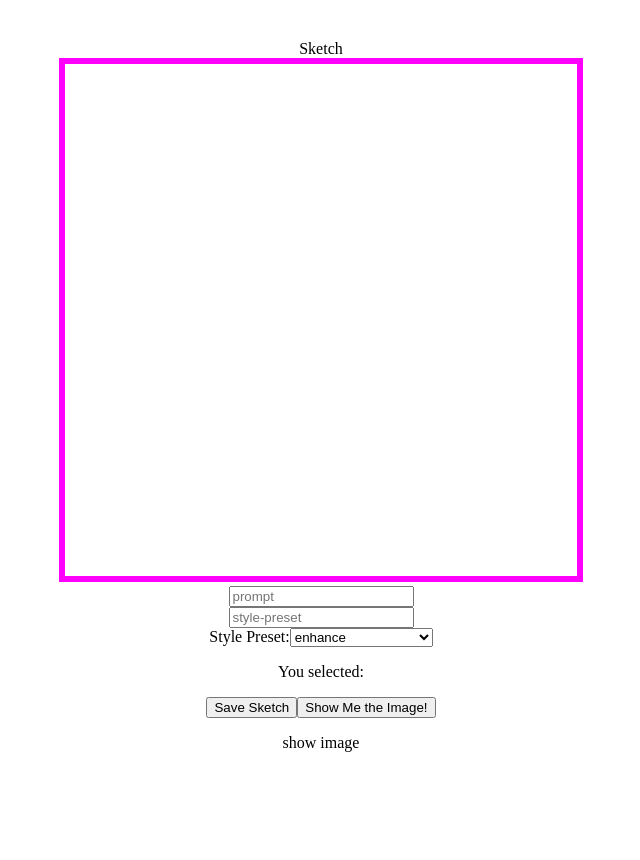
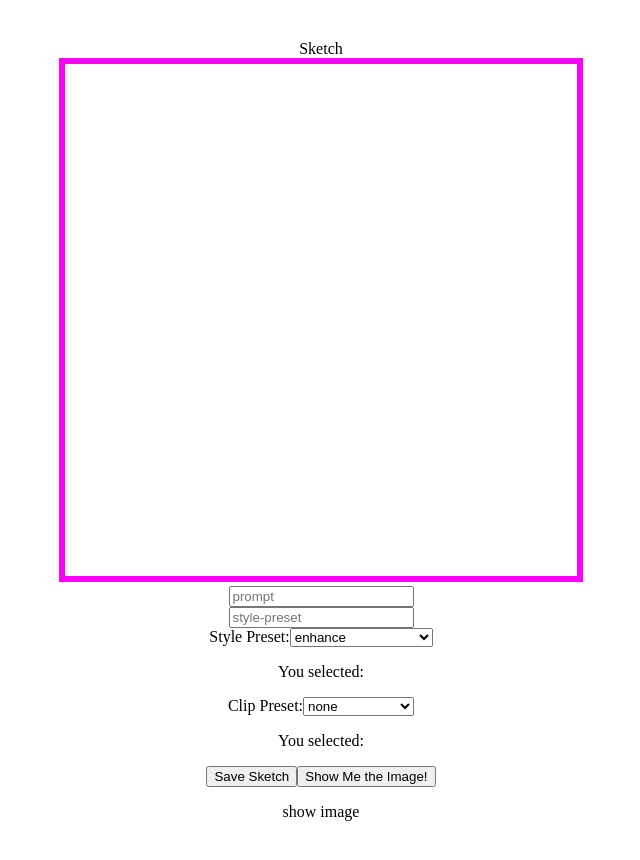
Before and after one commit to kriegercisneros/p-5-p, a React (Vite) app in the folder client/phase-5-project/: page /sketch in a window 1280 px wide. Shown: the top 860 px of the page, without its empty margins (319-959 px from the left). Before the commit the page ends 808 px from the top, so only its background shows below. Built offline with nearby package versions, Linux system fonts and the light colour scheme; no server answers.

Commit message:
clip preset

```diff
--- a/client/phase-5-project/src/Sketch.jsx
+++ b/client/phase-5-project/src/Sketch.jsx
@@ -22,6 +22,7 @@ export default function Sketch({user}){
     const[isDrawing, setIsDrawing]=useState(false)
     const[prompt, setprompt]=useState('')
     const [preset, setpreset]=useState('')
+    const [clip, setclip]=useState('')
 
     const canvasRef=useRef(null)
     const contextRef=useRef(null)
@@ -115,6 +116,7 @@ export default function Sketch({user}){
             formData.append('name', myblob, 'sketch.png');
             formData.append('text_prompts[0][text]', prompt);
             formData.append('style_preset', preset);
+            formData.append('clip_guidance_preset', clip)
             handleUpload(myblob);
             //above, send blob to the f/n to upload to aws.  then
             //sends the blob to py to contact api to gen upload
@@ -211,6 +213,9 @@ export default function Sketch({user}){
     const handlePresetChange = (event) => {
         setpreset(event.target.value);
       };
+      const handleClipChange = (event) => {
+        setclip(event.target.value);
+      };
 
     return(
         <>
@@ -251,6 +256,19 @@ export default function Sketch({user}){
                     </select>
                     <p>You selected: {preset}</p>
                 </div>
+                <div>
+                    <label htmlFor="clip-dropdown">Clip Preset:</label>
+                    <select id="clip-dropdown" value={clip} onChange={handleClipChange}>
+                        <option value="none">none</option>
+                        <option value="FAST_BLUE">FAST_BLUE</option>
+                        <option value="FAST_GREEN">FAST_GREEN</option>
+                        <option value="SIMPLE">SIMPLE</option>
+                        <option value="SLOW">SLOW</option>
+                        <option value="SLOWER">SLOWER</option>
+                        <option value="SLOWEST">SLOWEST</option>
+                    </select>
+                    <p>You selected: {clip}</p>
+                </div>
                 {/* <input type ='text'>steps</input> */}
 
                 <button onClick={saveSketch}>Save Sketch</button>
```
Also changed, not shown: 2 other files (tests, documents, lock files or other folders).
